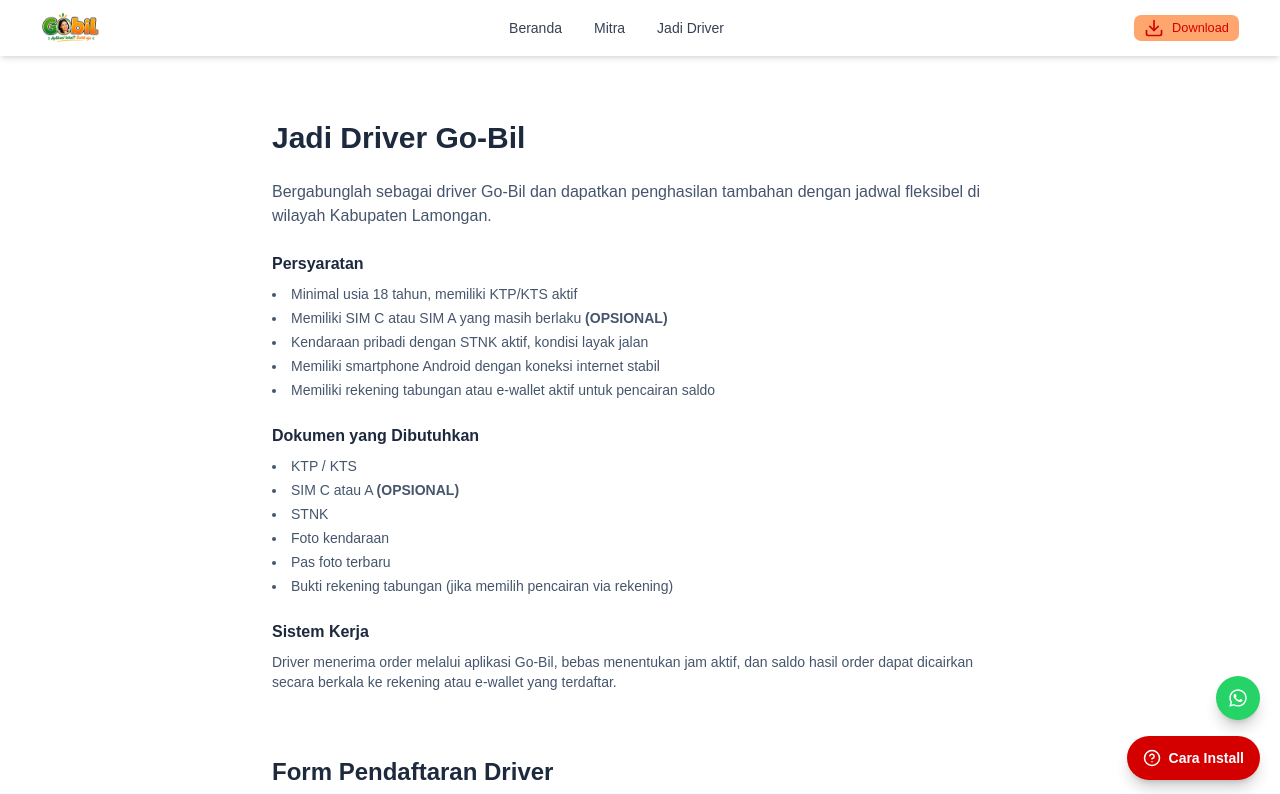
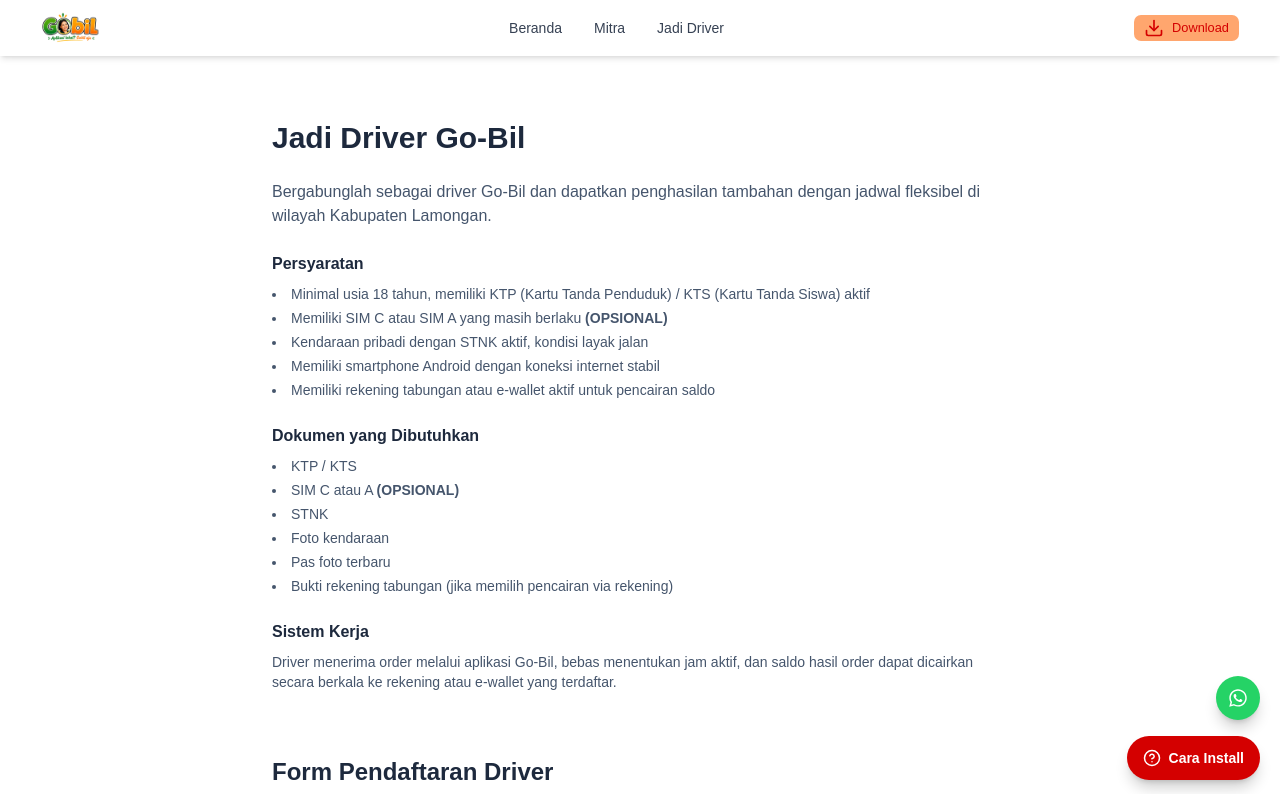
Before and after one commit to vallistyc/gobil, a React (Vite) app: page /driver in a window 1280 px wide. Shown: the top 794 px of the page. Built offline with nearby package versions, Linux system fonts and the light colour scheme; a web font is replaced by a local one.

Commit message:
FINAL GOBIL

```diff
--- a/src/pages/Driver.jsx
+++ b/src/pages/Driver.jsx
@@ -110,7 +110,7 @@
         <div>
           <h3 className="font-semibold text-slate-800 mb-2">Persyaratan</h3>
           <ul className="list-disc list-inside text-sm text-slate-600 space-y-1">
-            <li>Minimal usia 18 tahun, memiliki KTP/KTS aktif</li>
+            <li>Minimal usia 18 tahun, memiliki KTP (Kartu Tanda Penduduk) / KTS (Kartu Tanda Siswa) aktif</li>
             <li>Memiliki SIM C atau SIM A yang masih berlaku <span className="font-bold">(OPSIONAL)</span></li>
             <li>Kendaraan pribadi dengan STNK aktif, kondisi layak jalan</li>
             <li>Memiliki smartphone Android dengan koneksi internet stabil</li>
```
